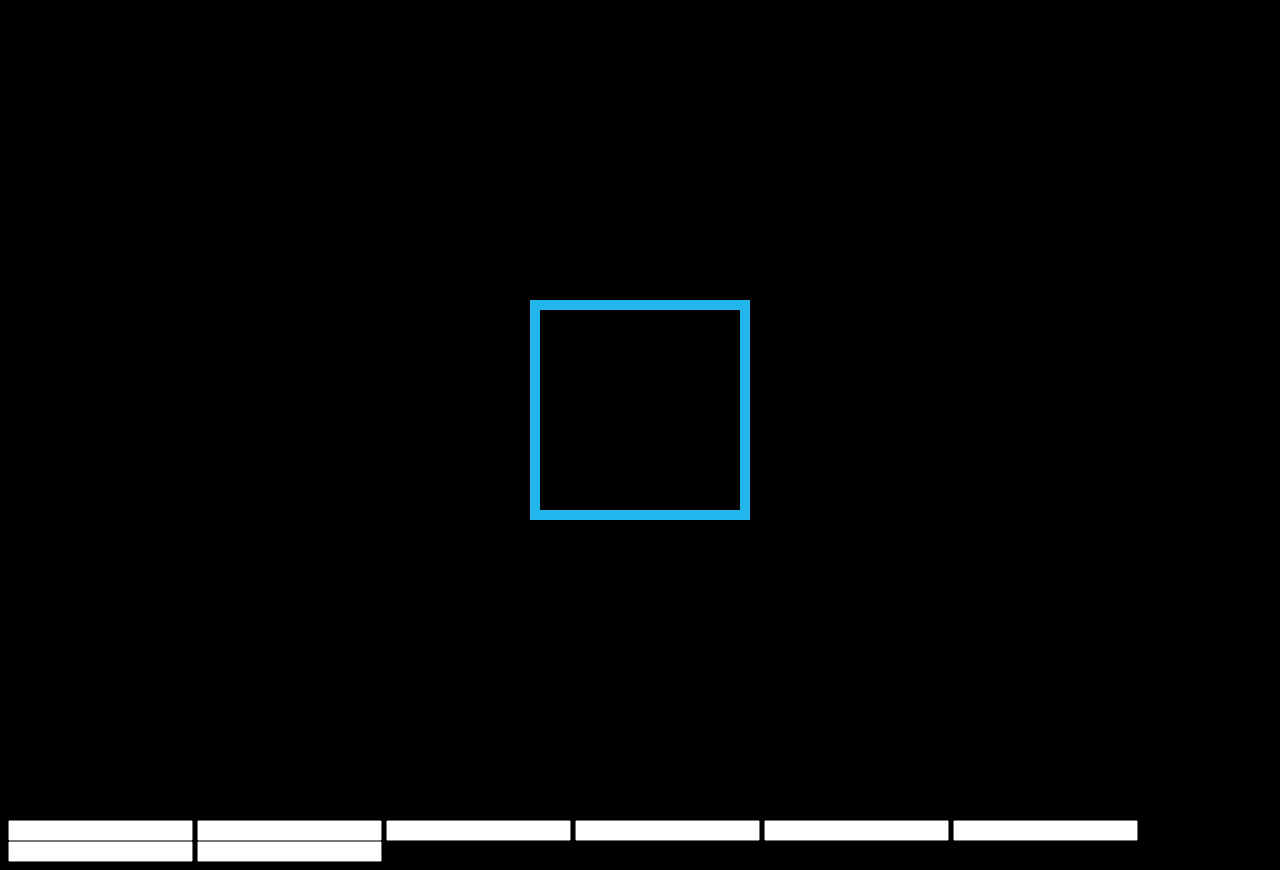
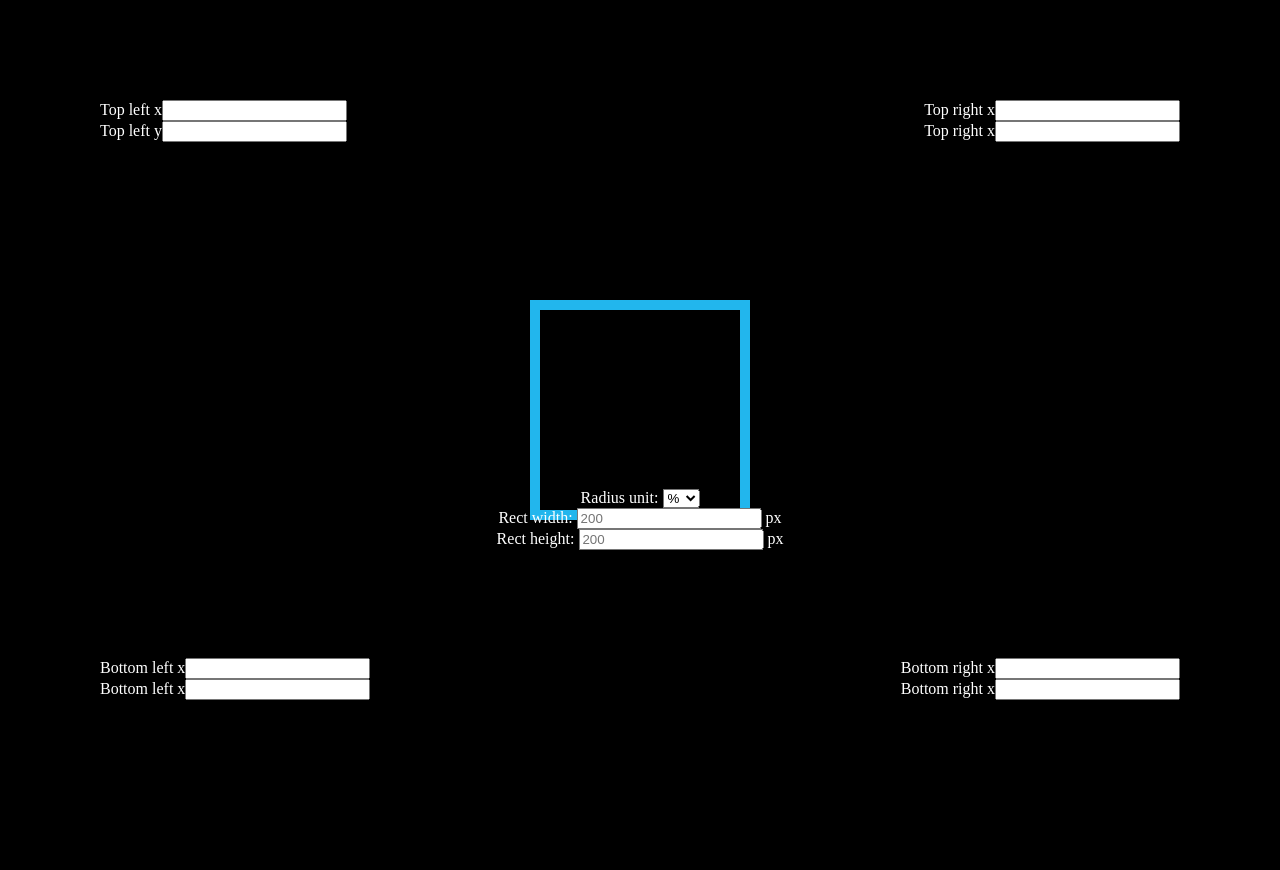
Before and after one commit to LasyIsLazy/border-radius, a plain HTML site: page index.html in a window 1280 px wide. After the commit the page ends 800 px from the top, so only its background shows below. Drawn offline with Linux system fonts and the light colour scheme.

Commit message:
完成修改矩形宽度高度的功能

```diff
--- a/index.html
+++ b/index.html
@@ -8,25 +8,79 @@
     <style>
       body {
         background-color: #000;
+        color: #fff;
       }
       .rect {
         width: 200px;
         height: 200px;
         border: 10px solid #22b6ed;
-        margin: 300px auto;
+        margin: 300px auto 0 auto;
+      }
+      .tl {
+        position: absolute;
+        top: 100px;
+        left: 100px;
+      }
+      .tr {
+        position: absolute;
+        top: 100px;
+        right: 100px;
+      }
+      .br {
+        position: absolute;
+        right: 100px;
+        bottom: 100px;
+      }
+      .bl {
+        position: absolute;
+        bottom: 100px;
+        left: 100px;
+      }
+      .setting {
+        position: absolute;
+        bottom: 250px;
+        left: 50%;
+        transform: translateX(-50%);
+        text-align: center;
       }
     </style>
   </head>
   <body>
     <div class="rect" id="rect"></div>
-    <input type="text" name="tl1" id="tl1" />
-    <input type="text" name="tl2" id="tl2" />
-    <input type="text" name="tr1" id="tr1" />
-    <input type="text" name="tr2" id="tr2" />
-    <input type="text" name="br1" id="br1" />
-    <input type="text" name="br2" id="br2" />
-    <input type="text" name="bl1" id="bl1" />
-    <input type="text" name="bl2" id="bl2" />
+    <div class="tl">
+      <label>Top left x</label><input type="number" name="tl1" id="tl1" /><br />
+      <label>Top left y</label><input type="number" name="tl2" id="tl2" />
+    </div>
+    <div class="tr">
+      <label>Top right x</label
+      ><input type="number" name="tr1" id="tr1" /><br />
+      <label>Top right x</label><input type="number" name="tr2" id="tr2" />
+    </div>
+    <div class="br">
+      <label>Bottom right x</label
+      ><input type="number" name="br1" id="br1" /><br />
+      <label>Bottom right x</label><input type="number" name="br2" id="br2" />
+    </div>
+    <div class="bl">
+      <label>Bottom left x</label
+      ><input type="number" name="bl1" id="bl1" /><br />
+      <label>Bottom left x</label><input type="number" name="bl2" id="bl2" />
+    </div>
+    <div class="setting">
+      <label>Radius unit: </label>
+      <select id="unit">
+        <option>%</option>
+        <option>px</option>
+      </select>
+      <br />
+      <label>Rect width: </label>
+      <input type="number" name="width" id="recWidth" placeholder="200" />
+      <span>px</span>
+      <br />
+      <label>Rect height: </label>
+      <input type="number" name="height" id="recHeight" placeholder="200" />
+      <span>px</span>
+    </div>
     <script src="./main.js"></script>
   </body>
 </html>
--- a/main.js
+++ b/main.js
@@ -6,6 +6,7 @@ function changeRadius(ele, radius, unit) {
   ele.style.borderRadius = radiusStr
 }
 window.onload = function () {
+  let unit = '%'
   const rect = document.getElementById('rect')
   const tl1 = document.getElementById('tl1')
   const tl2 = document.getElementById('tl2')
@@ -15,13 +16,26 @@ window.onload = function () {
   const br2 = document.getElementById('br2')
   const bl1 = document.getElementById('bl1')
   const bl2 = document.getElementById('bl2')
+  const unitSelect = document.getElementById('unit')
+  const recWidthInp = document.getElementById('recWidth')
+  const recHeightInp = document.getElementById('recHeight')
   const eles = [tl1, tl2, tr1, tr2, br1, br1, bl1, bl2]
   const radius = eles.map(function (ele) { return 0 })
   eles.forEach(function (ele, idx) {
     ele.addEventListener('input', function (e) {
       const val = parseInt(e.target.value)
       radius[idx] = val
-      changeRadius(rect, radius)
+      changeRadius(rect, radius, unit)
     })
   })
+  unitSelect.addEventListener('change', function () {
+    unit = unitSelect.value
+    changeRadius(rect, radius, unit)
+  })
+  recWidthInp.addEventListener('input', function () {
+    rect.style.width = recWidthInp.value + 'px'
+  })
+  recHeightInp.addEventListener('input', function () {
+    rect.style.height = recHeightInp.value + 'px'
+  })
 }
```
